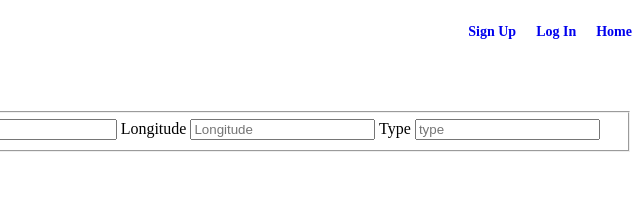
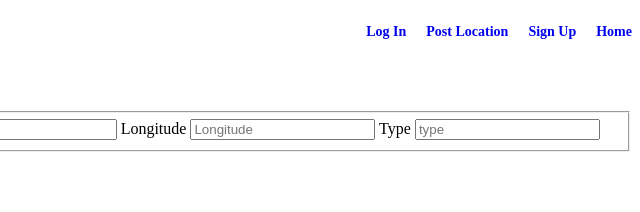
Before and after one commit to benparman/waterSpotter, a website: page public/postLocation.html in a window 1280 px wide. Shown: the full height of the page, 640-1280 px from the left. Drawn offline with nearby package versions, Linux system fonts and the light colour scheme; no server answers.

Commit message:
Working logout function, refactoring HTML to improve functionality.

```diff
--- a/public/app.js
+++ b/public/app.js
@@ -1,14 +1,30 @@
 'use strict';
+
 const geoCodingEndpoint='https://maps.googleapis.com/maps/api/geocode/json';
 const geoCodingApiKey='AIzaSyB05Gh-VXpXhypmBg4R3hzZl8zFxJJYLGQ';
 let defaultLocation={lat: 40.543504, lng: -105.127969};
 let currentLocation;
 let JWT = '';
+let loginStatus;
 
+checkLoginStatus();
 //--------------------------------------------
 //--------------------------------------------
 //----------- index.html functions -----------
 //--------------------------------------------
+//--------------------------------------------
+function checkLoginStatus() {
+  if (sessionStorage.currentUser) {
+    loginStatus = true;
+    console.log('User Logged In: ', loginStatus);
+    $('.loginStatus').html('<a href="">Log Out</a>');
+  }
+  else {
+    loginStatus = false;
+    console.log('User Logged In: ', loginStatus);
+    $('.loginStatus').html('<a href="login.html">Log In</a>');
+  }
+}
 //--------------------------------------------
 function getServerData(){
   const settings = {
@@ -250,6 +266,7 @@ $(window).on('load', function() {
     )
       .then(function(JWT) {
         getProtected(JWT.authToken);
+        checkLoginStatus();
       });
   });
   $('#locationForm').submit(event => {
@@ -262,4 +279,11 @@ $(window).on('load', function() {
       $('#post-type').val()
     );
   });
+  $('.loginStatus').click(function(){
+    console.log('loginStatus was Clicked');
+    if (sessionStorage.currentUser) {
+      sessionStorage.removeItem('accessToken');
+      sessionStorage.removeItem('currentUser');
+    }
+  });
 });
--- a/public/postLocation.html
+++ b/public/postLocation.html
@@ -11,10 +11,11 @@
 
 <body>
   <section class="main" aria-label="Content container" name="container" role="main">
-    <section class="header">
-      <h3><a href="index.html">Home</a></h3>
-      <h3><a href="login.html">Log In</a></h3>
-      <h3><a href="signup.html">Sign Up</a></h3>
+      <section class="header">
+          <h3><a href="index.html">Home</a></h3>
+          <h3><a href="signup.html">Sign Up</a></h3>
+          <h3><a href="postLocation.html">Post Location</a></h3>
+          <h3 class="loginStatus"><a href="login.html">Log In</a></h3>
       <h1>Water Spotter</h1>
       <h2>Find your next refill while on the road or trail</h2>
     </section>
```
Also changed, not shown: public/index.html (+3 -1 lines), public/login.html (+5 -4 lines), public/signup.html (+5 -4 lines).
